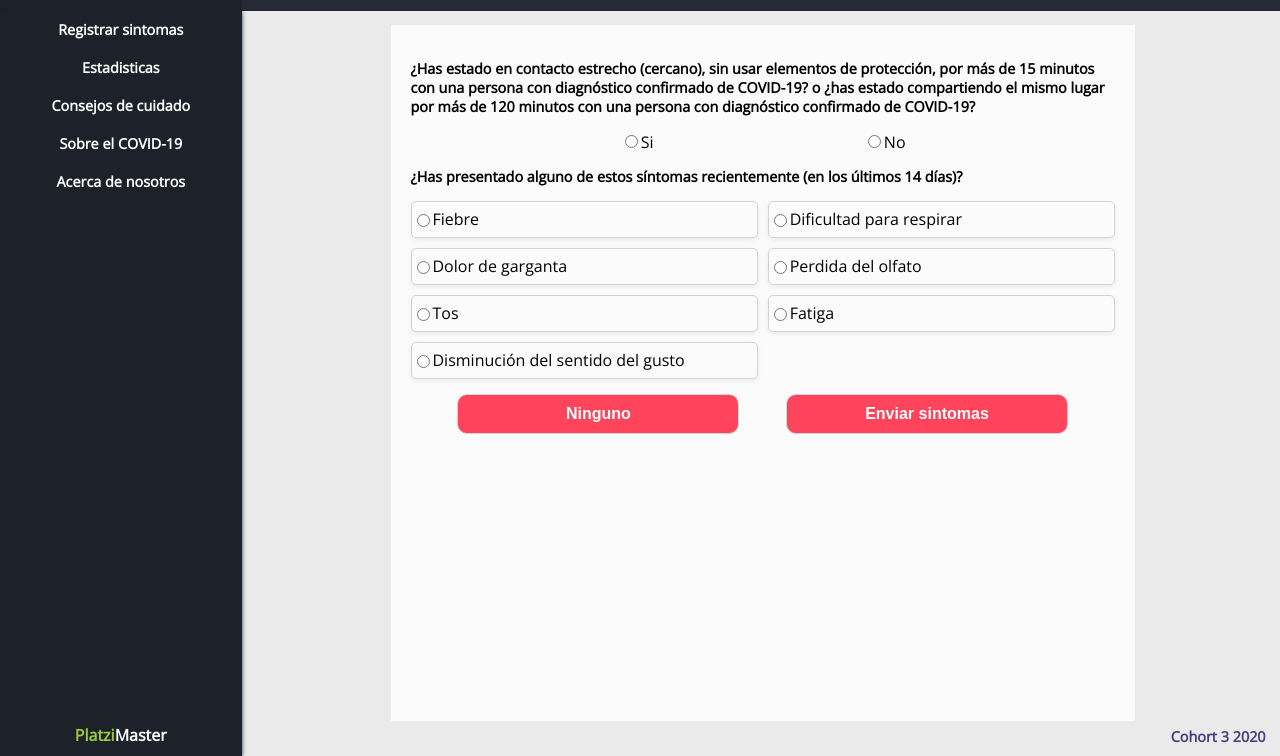
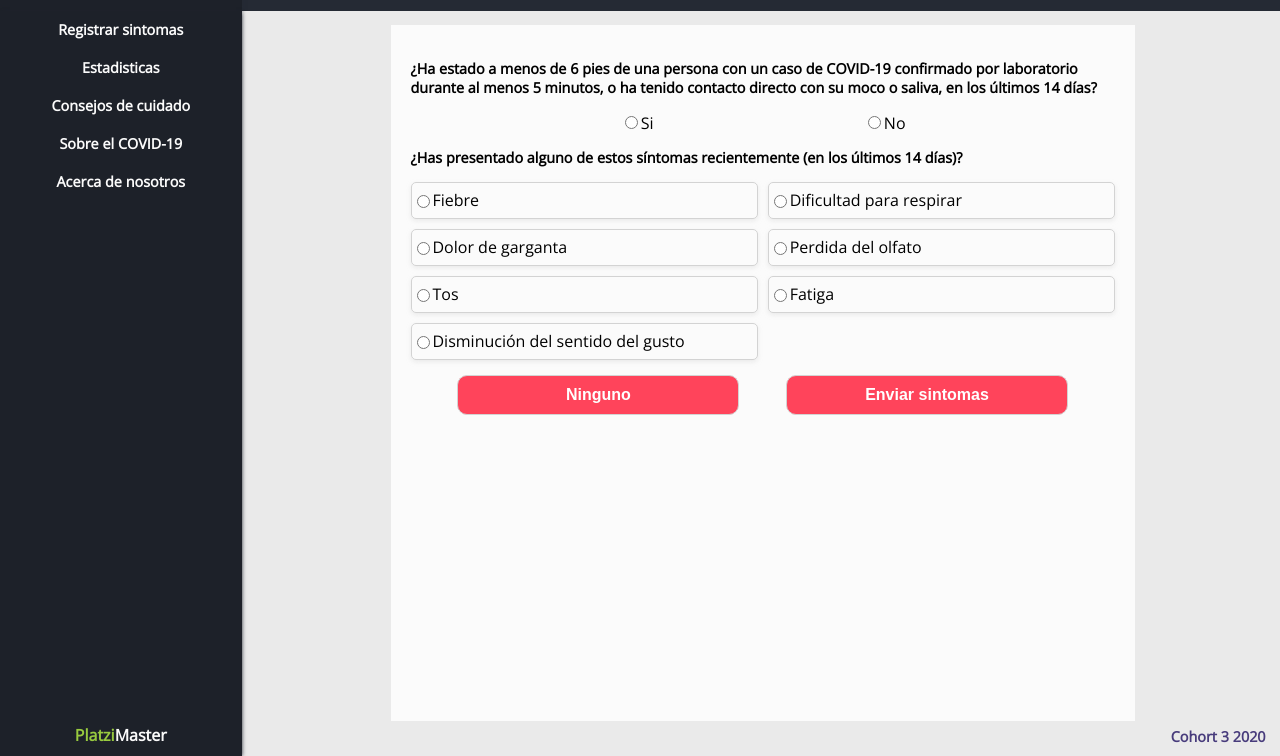
Before and after one commit to adcastiblanco/project-c3-covid, a React app: page /RegisterSymptoms in a window 1280 px wide. Shown: the part 44-800 px from the top of the page. Built offline with nearby package versions, Linux system fonts and the light colour scheme; some packages are replaced by stand-ins of ours; no server answers.

Commit message:
modificacion breve de preguntas

```diff
--- a/src/assets/styles/components/LoginRegister.scss
+++ b/src/assets/styles/components/LoginRegister.scss
@@ -7,6 +7,7 @@
   justify-content: center;
   align-items: center;
 }
+
 .login-register-form {
   background-color: #fff;
   border-radius: 10px;
--- a/src/components/FormSymptoms.jsx
+++ b/src/components/FormSymptoms.jsx
@@ -9,7 +9,9 @@ const FormSymptoms = () => {
       <div className="symptoms-container">
         <form>
           <div className="contact-other">
-            <p className="contact-other__question">¿Has estado en contacto estrecho (cercano), sin usar elementos de protección, por más de 15 minutos con una persona con diagnóstico confirmado de COVID-19? o ¿has estado compartiendo el mismo lugar por más de 120 minutos con una persona con diagnóstico confirmado de COVID-19?</p>
+            <p className="contact-other__question">¿Ha estado a menos de 6 pies de una persona con un caso de COVID-19
+            confirmado por laboratorio durante al menos 5 minutos, o ha tenido
+contacto directo con su moco o saliva, en los últimos 14 días?</p>
             <div className="contact-other__answer">
               <div>
                 <input type="radio" id="yes" name="contact-other" value="yes" />
```
